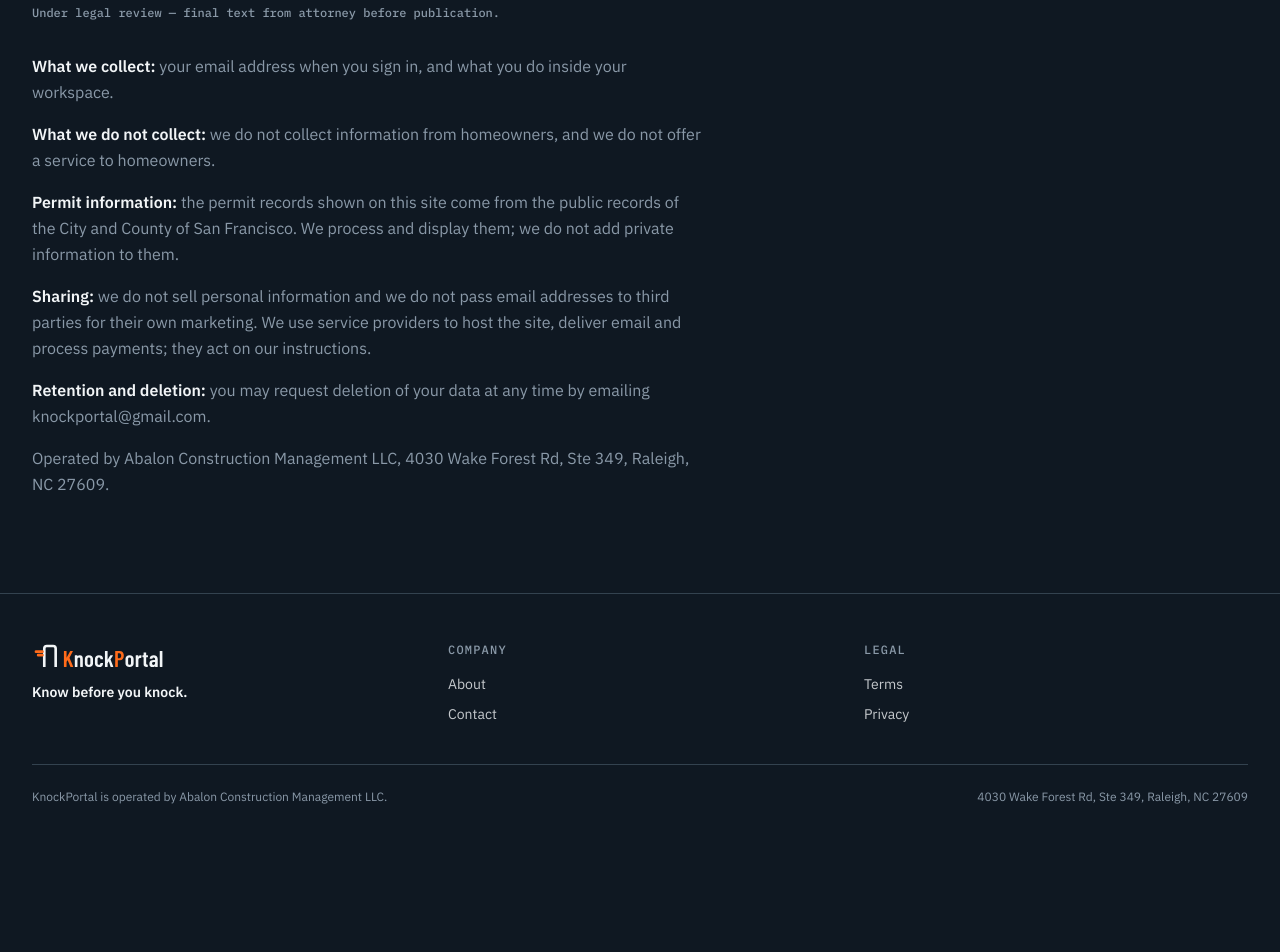
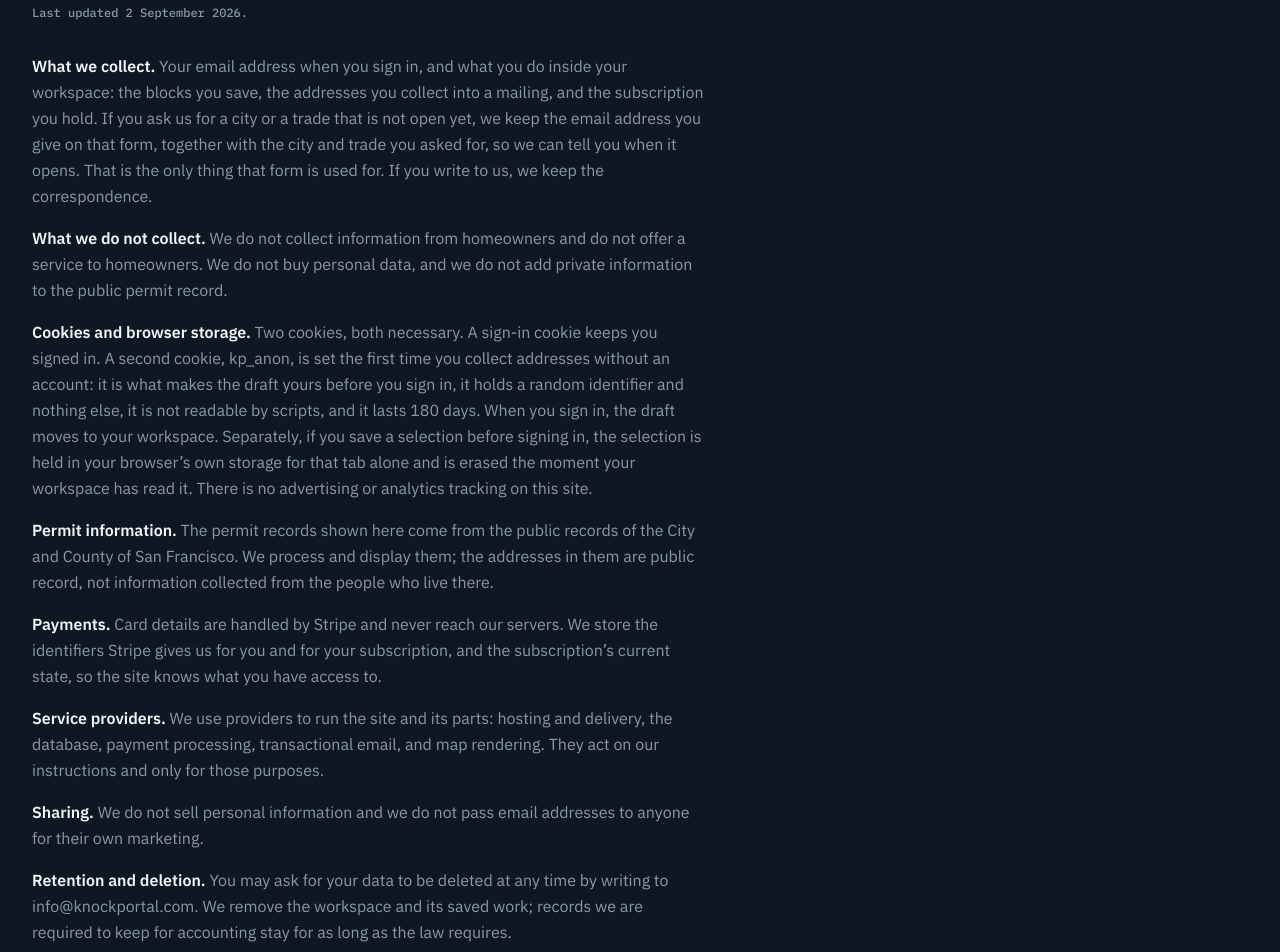
Before and after one commit to KnockPortal/knockportal-site, a Next.js app: page /privacy in a window 1280 px wide. Shown: the part 220-1172 px from the top of the page. Before the commit the page ends 1057 px from the top, so only its background shows below. Built offline with nearby package versions, Linux system fonts and the light colour scheme; no server answers.

Commit message:
feat: rewrite /about, fold /contact into it, publish terms and privacy, drop the daily claim

```diff
--- a/app/(site)/about/page.tsx
+++ b/app/(site)/about/page.tsx
@@ -5,21 +5,75 @@ export default function AboutPage() {
     <Section className="min-h-[60vh]">
       <div className="max-w-2xl">
         <h1 className="font-display text-5xl sm:text-6xl text-hail mb-6">About KnockPortal</h1>
+
         <p className="text-hail text-lg leading-relaxed mb-4">
-          KnockPortal is operated by <strong>Abalon Construction Management LLC</strong>, registered
-          in North Carolina, based in Raleigh.
+          KnockPortal turns a city’s public building-permit records into a decision about
+          where to send mail. Direct mail is not the hard part — deciding which streets are
+          worth the postage is. A roofing permit means that job is already sold, but it also
+          marks a block where roofs tend to be of the same generation and where the
+          neighbours can see the work from their own windows. KnockPortal finds those blocks
+          and lists the houses on them that have no qualifying roofing permit in the
+          available public record.
         </p>
-        <p className="text-muted text-base leading-relaxed mb-4">
-          We built KnockPortal because we know how contracting works. Public building-permit records
-          are the clearest signal of real, approved, budget-confirmed work — and most contractors
-          never see them. We pull those records daily and put them in your inbox.
+
+        <p className="text-muted text-base leading-relaxed">
+          What it does not do: it does not sell leads, does not introduce homeowners to
+          contractors, and does not promise calls or work. The permit record is a signal
+          about a block, not a statement about any household. A house with no permit found
+          may still have had work done — roofs get replaced without a permit, before the
+          digital record starts, or filed under another category.
         </p>
-        <p className="text-muted text-base leading-relaxed mb-8">
-          Currently live in San Francisco for roofing and solar. Expanding trade categories and
-          metros as we grow.
+
+        <h2 className="font-display text-2xl text-hail mt-10 mb-4">Who runs it</h2>
+
+        <p className="text-muted text-base leading-relaxed">
+          KnockPortal is operated by Abalon Construction Management LLC, a company registered
+          in North Carolina. It is built and run by one person — the same person who answers
+          your email. There is no sales team, which is why the answer comes from someone who
+          knows how the data is put together.
         </p>
-        <p className="font-mono text-muted text-xs">
-          4030 Wake Forest Rd, Ste 349, Raleigh, NC 27609
+
+        <h2 className="font-display text-2xl text-hail mt-10 mb-4">Where it works today</h2>
+
+        <p className="text-muted text-base leading-relaxed">
+          San Francisco, roofing. That is one city and one trade, and it is the whole of it
+          right now — other cities and trades are not available yet. A city goes live when
+          its permit records can be read reliably and roofing work in them can be recognised
+          accurately enough to stand behind. That takes calibration against real records, not
+          a switch. If you want a city or a trade that is not here, the map’s own form is
+          where to say so.
+        </p>
+
+        <h2 className="font-display text-2xl text-hail mt-10 mb-4">Contact</h2>
+
+        {/* The same card the retired /contact page carried, moved here whole:
+            the address of the company is a fact about the company, and this is
+            the page about the company. */}
+        <div className="bg-slate border border-hairline rounded-lg p-6 space-y-4">
+          <div>
+            <p className="font-mono text-[10px] text-muted uppercase tracking-widest mb-1">Email</p>
+            <p className="text-hail">
+              <a
+                href="mailto:info@knockportal.com"
+                className="text-hail hover:text-orange transition-colors duration-150"
+              >
+                info@knockportal.com
+              </a>
+            </p>
+          </div>
+          <div>
+            <p className="font-mono text-[10px] text-muted uppercase tracking-widest mb-1">Operated by</p>
+            <p className="text-hail">Abalon Construction Management LLC</p>
+          </div>
+          <div>
+            <p className="font-mono text-[10px] text-muted uppercase tracking-widest mb-1">Address</p>
+            <p className="text-hail">4030 Wake Forest Rd, Ste 349, Raleigh, NC 27609</p>
+          </div>
+        </div>
+
+        <p className="text-muted text-base leading-relaxed mt-6">
+          Questions, corrections, or anything the site does not answer — write, and a person
+          will read it.
         </p>
       </div>
     </Section>
--- a/app/(site)/contact/page.tsx
+++ /dev/null
@@ -1,28 +0,0 @@
-import { Section } from '@/components/layout/Section'
-
-export default function ContactPage() {
-  return (
-    <Section className="min-h-[60vh]">
-      <div className="max-w-lg">
-        <h1 className="font-display text-5xl sm:text-6xl text-hail mb-6">Contact</h1>
-        <p className="text-muted text-base leading-relaxed mb-8">
-          Questions about KnockPortal — reach us at:
-        </p>
-        <div className="bg-slate border border-hairline rounded-lg p-6 space-y-4">
-          <div>
-            <p className="font-mono text-[10px] text-muted uppercase tracking-widest mb-1">Email</p>
-            <p className="text-hail">knockportal@gmail.com</p>
-          </div>
-          <div>
-            <p className="font-mono text-[10px] text-muted uppercase tracking-widest mb-1">Address</p>
-            <p className="text-hail">4030 Wake Forest Rd, Ste 349, Raleigh, NC 27609</p>
-          </div>
-          <div>
-            <p className="font-mono text-[10px] text-muted uppercase tracking-widest mb-1">Operated by</p>
-            <p className="text-hail">Abalon Construction Management LLC</p>
-          </div>
-        </div>
-      </div>
-    </Section>
-  )
-}
--- a/app/(site)/layout.tsx
+++ b/app/(site)/layout.tsx
@@ -7,7 +7,7 @@ import { Footer } from '@/components/layout/Footer'
 export const metadata: Metadata = {
   title: 'KnockPortal — where San Francisco roofing permits are clustering',
   description:
-    'KnockPortal reads San Francisco building-permit records daily and shows where roofing work is clustering — the streets being re-roofed right now, and the houses on those blocks that are not.',
+    'KnockPortal reads San Francisco building-permit records and shows where roofing work is clustering — the streets being re-roofed right now, and the houses on those blocks that are not.',
   icons: {
     icon: [
       { url: '/logo/logo-favicon-adaptive.svg', type: 'image/svg+xml' },
--- a/app/(site)/page.tsx
+++ b/app/(site)/page.tsx
@@ -71,7 +71,7 @@ const BODY_LINE = 'text-sm leading-relaxed text-hail/80'
 const BLOCKS = [
   {
     heading: 'Where the data comes from',
-    text: "KnockPortal reads the City of San Francisco's public building-permit records and refreshes daily. Every permit shown on the map links to its own record on the city's portal — check any line you like. A house marked open means no qualifying roofing permit was found in eight years of available public records. No permit found does not mean that roofing work was never performed. Results reflect the available public permit history.",
+    text: "KnockPortal reads the City of San Francisco's public building-permit records and republishes them as a dated snapshot — the map says which day the records were pulled. Every permit shown on the map links to its own record on the city's portal — check any line you like. A house marked open means no qualifying roofing permit was found in eight years of available public records. No permit found does not mean that roofing work was never performed. Results reflect the available public permit history.",
     link: null,
   },
   {
@@ -81,13 +81,8 @@ const BLOCKS = [
   },
   {
     heading: 'Who runs this',
-    text: 'KnockPortal is operated by Abalon Construction Management LLC, registered in North Carolina. 4030 Wake Forest Rd, Ste 349, Raleigh, NC 27609.',
-    link: { label: 'About the company', href: '/about' },
-  },
-  {
-    heading: 'Talk to a human',
-    text: 'Questions, corrections, or anything the form on this page does not cover — write to a person.',
-    link: { label: 'Contact', href: '/contact' },
+    text: 'KnockPortal is operated by Abalon Construction Management LLC, registered in North Carolina. 4030 Wake Forest Rd, Ste 349, Raleigh, NC 27609. Questions, corrections, or anything the form on this page does not cover — write to a person.',
+    link: { label: 'About and contact', href: '/about' },
   },
 ] as const
 
--- a/app/(site)/privacy/page.tsx
+++ b/app/(site)/privacy/page.tsx
@@ -5,34 +5,69 @@ export default function PrivacyPage() {
     <Section className="min-h-[60vh]">
       <div className="max-w-2xl">
         <h1 className="font-display text-5xl text-hail mb-4">Privacy Policy</h1>
-        <p className="font-mono text-muted text-xs mb-8">Under legal review — final text from attorney before publication.</p>
+        <p className="font-mono text-muted text-xs mb-8">Last updated 2 September 2026.</p>
         <div className="prose prose-invert prose-sm text-muted space-y-4 leading-relaxed">
           <p>
-            <strong className="text-hail">What we collect:</strong> your email address when you sign
-            in, and what you do inside your workspace.
+            <strong className="text-hail">What we collect.</strong> Your email address when
+            you sign in, and what you do inside your workspace: the blocks you save, the
+            addresses you collect into a mailing, and the subscription you hold. If you ask
+            us for a city or a trade that is not open yet, we keep the email address you give
+            on that form, together with the city and trade you asked for, so we can tell you
+            when it opens. That is the only thing that form is used for. If you write to us,
+            we keep the correspondence.
           </p>
           <p>
-            <strong className="text-hail">What we do not collect:</strong> we do not collect
-            information from homeowners, and we do not offer a service to homeowners.
+            <strong className="text-hail">What we do not collect.</strong> We do not collect
+            information from homeowners and do not offer a service to homeowners. We do not
+            buy personal data, and we do not add private information to the public permit
+            record.
           </p>
           <p>
-            <strong className="text-hail">Permit information:</strong> the permit records shown on
-            this site come from the public records of the City and County of San Francisco. We
-            process and display them; we do not add private information to them.
+            <strong className="text-hail">Cookies and browser storage.</strong> Two cookies,
+            both necessary. A sign-in cookie keeps you signed in. A second cookie, kp_anon,
+            is set the first time you collect addresses without an account: it is what makes
+            the draft yours before you sign in, it holds a random identifier and nothing
+            else, it is not readable by scripts, and it lasts 180 days. When you sign in, the
+            draft moves to your workspace. Separately, if you save a selection before signing
+            in, the selection is held in your browser’s own storage for that tab alone and is
+            erased the moment your workspace has read it. There is no advertising or
+            analytics tracking on this site.
           </p>
           <p>
-            <strong className="text-hail">Sharing:</strong> we do not sell personal information and
-            we do not pass email addresses to third parties for their own marketing. We use service
-            providers to host the site, deliver email and process payments; they act on our
-            instructions.
+            <strong className="text-hail">Permit information.</strong> The permit records
+            shown here come from the public records of the City and County of San Francisco.
+            We process and display them; the addresses in them are public record, not
+            information collected from the people who live there.
           </p>
           <p>
-            <strong className="text-hail">Retention and deletion:</strong> you may request deletion
-            of your data at any time by emailing knockportal@gmail.com.
+            <strong className="text-hail">Payments.</strong> Card details are handled by
+            Stripe and never reach our servers. We store the identifiers Stripe gives us for
+            you and for your subscription, and the subscription’s current state, so the site
+            knows what you have access to.
           </p>
           <p>
-            Operated by Abalon Construction Management LLC, 4030 Wake Forest Rd, Ste 349, Raleigh,
-            NC 27609.
+            <strong className="text-hail">Service providers.</strong> We use providers to run
+            the site and its parts: hosting and delivery, the database, payment processing,
+            transactional email, and map rendering. They act on our instructions and only for
+            those purposes.
+          </p>
+          <p>
+            <strong className="text-hail">Sharing.</strong> We do not sell personal
+            information and we do not pass email addresses to anyone for their own marketing.
+          </p>
+          <p>
+            <strong className="text-hail">Retention and deletion.</strong> You may ask for
+            your data to be deleted at any time by writing to info@knockportal.com. We remove
+            the workspace and its saved work; records we are required to keep for accounting
+            stay for as long as the law requires.
+          </p>
+          <p>
+            <strong className="text-hail">Where we are.</strong> The company is in the United
+            States and the service is operated from there.
+          </p>
+          <p>
+            Operated by Abalon Construction Management LLC, 4030 Wake Forest Rd, Ste 349,
+            Raleigh, NC 27609.
           </p>
         </div>
       </div>
--- a/app/(site)/terms/page.tsx
+++ b/app/(site)/terms/page.tsx
@@ -5,35 +5,76 @@ export default function TermsPage() {
     <Section className="min-h-[60vh]">
       <div className="max-w-2xl">
         <h1 className="font-display text-5xl text-hail mb-4">Terms of Service</h1>
-        <p className="font-mono text-muted text-xs mb-8">Under legal review — final text from attorney before publication.</p>
+        <p className="font-mono text-muted text-xs mb-8">Last updated 2 September 2026.</p>
         <div className="prose prose-invert prose-sm text-muted space-y-4 leading-relaxed">
           <p>
-            KnockPortal provides access to processed public building-permit records so that a
-            licensed contractor can decide where to direct their own marketing.
+            <strong className="text-hail">What KnockPortal is.</strong> KnockPortal processes
+            public building-permit records so that a licensed contractor can decide where to
+            direct their own marketing. You are the one who decides, and you are the one who
+            sends.
           </p>
           <p>
-            KnockPortal does not introduce homeowners to contractors, does not sell leads, and does
-            not promise work, calls or results. An issued permit means the work at that address has
-            already been sold; it indicates activity in the surrounding area, not the needs of any
-            household.
+            <strong className="text-hail">What it is not.</strong> KnockPortal does not sell
+            leads, does not introduce homeowners to contractors, and does not promise work,
+            calls or results. It does not assign territories: every subscriber sees the same
+            city and picks their own blocks. An issued permit means the work at that address
+            has already been sold; it indicates activity around that address, not the needs
+            of any household.
           </p>
           <p>
-            Permit records come from the City and may be incomplete, delayed or inaccurate. The
-            absence of a permit does not mean that no work was performed. You are responsible for
-            how you use the information.
+            <strong className="text-hail">About the data.</strong> Permit records come from
+            the city and may be incomplete, delayed or inaccurate. A house shown as having no
+            qualifying permit may still have had work done — the record is what is publicly
+            available, not the history of the roof. Coverage of the public record is stated
+            on the map itself. You are responsible for how you use the information, and for
+            checking anything you intend to rely on.
           </p>
           <p>
-            If you use KnockPortal to plan a mailing, you are the sender. You remain responsible for
-            complying with the law that applies to you, including licence-disclosure requirements in
-            advertising.
+            <strong className="text-hail">Subscription.</strong> Access to the paid actions
+            is sold by combination of city and trade, at the monthly price shown before you
+            subscribe, billed monthly through Stripe until cancelled. Downloading a list and
+            sending a mailing are the paid actions; browsing the map, opening blocks and
+            collecting addresses stay free and need no account. You can cancel at any time
+            from your workspace; the subscription then runs to the end of the period already
+            paid for and does not renew. We do not refund a period that has already started;
+            cancelling stops the next charge, and your access runs to the end of the period
+            you have paid for.
           </p>
           <p>
-            This service is in early development. We may modify or discontinue features with
-            reasonable notice.
+            <strong className="text-hail">Mailing.</strong> Where the product prepares an
+            addressed list, you are the sender of anything that goes out. You remain
+            responsible for complying with the law that applies to you, including the
+            licence-disclosure requirements that apply to contractor advertising in your
+            state. Printing and delivery are not part of the service today.
           </p>
           <p>
-            Operated by Abalon Construction Management LLC, 4030 Wake Forest Rd, Ste 349, Raleigh,
-            NC 27609.
+            <strong className="text-hail">Acceptable use.</strong> Do not resell or
+            redistribute the addressed lists as a product of your own, do not present
+            KnockPortal’s data as a statement about a particular household, and do not make
+            claims on our behalf. We may end access for use that breaks this or the law.
+          </p>
+          <p>
+            <strong className="text-hail">Availability.</strong> This service is in early
+            development. Features may change or be withdrawn with reasonable notice, and the
+            data pipeline depends on city records that can change without notice to us.
+          </p>
+          <p>
+            <strong className="text-hail">Liability.</strong> The service is provided as is.
+            To the extent the law allows, KnockPortal is not liable for lost business, lost
+            profit, or the cost of marketing that did not work.
+          </p>
+          <p>
+            <strong className="text-hail">Changes.</strong> We may update these terms. The
+            date above says when they last changed, and material changes will be announced to
+            subscribers by email before they take effect.
+          </p>
+          <p>
+            <strong className="text-hail">Governing law.</strong> These terms are governed by
+            the law of the State of North Carolina.
+          </p>
+          <p>
+            Operated by Abalon Construction Management LLC, 4030 Wake Forest Rd, Ste 349,
+            Raleigh, NC 27609. Questions: info@knockportal.com.
           </p>
         </div>
       </div>
--- a/components/layout/Footer.tsx
+++ b/components/layout/Footer.tsx
@@ -25,7 +25,6 @@ export function Footer() {
             <p className="text-muted font-mono text-xs uppercase tracking-widest mb-4">Company</p>
             <ul className="space-y-2.5 text-sm text-hail/80">
               <li><Link href="/about" className="hover:text-hail transition-colors duration-150">About</Link></li>
-              <li><Link href="/contact" className="hover:text-hail transition-colors duration-150">Contact</Link></li>
             </ul>
           </div>
 
--- a/components/layout/StickyHeader.tsx
+++ b/components/layout/StickyHeader.tsx
@@ -11,7 +11,6 @@ import { supabaseBrowser } from '@/lib/supabase-browser'
 const NAV_LINKS = [
   { label: 'Home', href: '/' },
   { label: 'About', href: '/about' },
-  { label: 'Contact', href: '/contact' },
 ]
 
 const AUTH_HREF = '/app'
--- a/next.config.mjs
+++ b/next.config.mjs
@@ -29,6 +29,9 @@ const nextConfig = {
       { source: '/request', destination: '/', permanent: true },
       { source: '/how-it-works', destination: '/', permanent: true },
       { source: '/pricing', destination: '/', permanent: true },
+      // The contact page is now a section of /about. The address is indexed, so it
+      // is redirected rather than left to answer 404.
+      { source: '/contact', destination: '/about', permanent: true },
     ]
   },
 }
```
